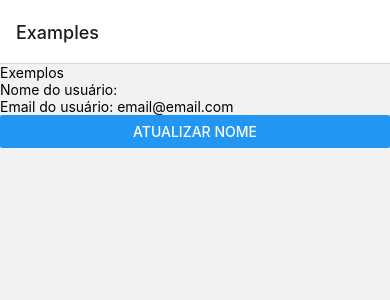
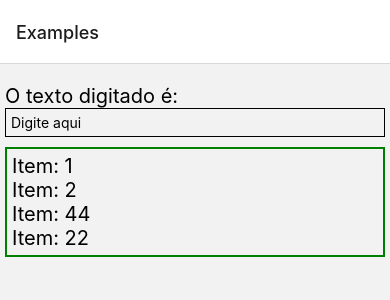
Before and after one commit to Mestres-da-Web/trilha-react-native, a React Native app: screen /Examples in a window 390 px wide. Shown: the top 300 px of the page. Built offline with nearby package versions, Linux system fonts and the light colour scheme.

Commit message:
6 - Aula 2

```diff
--- a/App.tsx
+++ b/App.tsx
@@ -1,7 +1,6 @@
 import { NavigationContainer } from "@react-navigation/native";
 import { createNativeStackNavigator } from "@react-navigation/native-stack";
 import Examples from "./src/screens/Examples";
-import ContextProvider from "./src/screens/Examples/useContext";
 import Login from "./src/screens/Login";
 import Products from "./src/screens/Products";
 
@@ -15,7 +14,6 @@ const Stack = createNativeStackNavigator<RootStackParamList>();
 
 export default function App() {
   return (
-    <ContextProvider>
     <NavigationContainer>
       <Stack.Navigator initialRouteName="Examples">
         <Stack.Screen name="Login" component={Login} />
@@ -29,6 +27,5 @@ export default function App() {
         <Stack.Screen name="Examples" component={Examples} />
       </Stack.Navigator>
     </NavigationContainer>
-    </ContextProvider>
   );
 }
--- a/src/screens/Examples/index.tsx
+++ b/src/screens/Examples/index.tsx
@@ -1,24 +1,8 @@
-import { useNavigation } from "@react-navigation/native";
-import { useContext } from "react";
-import { Button, Text, View } from "react-native";
-import { Context } from "./useContext";
+import { Text, View } from "react-native";
+import UseMemoExample from "./useMemo";
 
 const Examples = () => {
-  const contextData = useContext(Context);
-
-  return (
-    <View>
-      <Text>Exemplos</Text>
-      <Text>Nome do usuário: {contextData.name}</Text>
-      <Text>Email do usuário: {contextData.email}</Text>
-      <Button
-        title="Atualizar nome"
-        onPress={() => {
-          contextData.updateUsername("Jancer2");
-        }}
-      />
-    </View>
-  );
+  return <UseMemoExample />;
 };
 
 export default Examples;
--- /dev/null
+++ b/src/screens/Examples/useMemo/index.tsx
@@ -0,0 +1,78 @@
+import { useMemo, useState, memo } from "react";
+import { Text, TextInput, View, StyleSheet } from "react-native";
+
+interface Props {
+  items: number[];
+}
+
+const Numbers = ({ items }: Props) => {
+  console.log("Componente Numbers");
+  return (
+    <View style={styles.itemsContainer}>
+      {items.map((item) => {
+        return (
+          <Text key={item} style={styles.item}>
+            Item: {item}
+          </Text>
+        );
+      })}
+    </View>
+  );
+};
+
+const NumbersMemoized = memo(Numbers);
+
+const UseMemoExample = () => {
+  const [text, setText] = useState("");
+
+  const handleChangeText = (text: string) => {
+    setText(text);
+  };
+
+  const numbers = useMemo(() => {
+    return [1, 2, 44, 22];
+  }, []);
+
+  // {} === {} // false
+  // 1 === 1 // true
+
+  console.log("Componente UseMemoExample");
+
+  return (
+    <View style={styles.container}>
+      <Text style={styles.title}>O texto digitado é: {text}</Text>
+      <TextInput
+        style={styles.input}
+        onChangeText={handleChangeText}
+        placeholder="Digite aqui"
+      />
+
+      <NumbersMemoized items={numbers} />
+    </View>
+  );
+};
+
+const styles = StyleSheet.create({
+  container: {
+    margin: 5,
+    marginTop: 20,
+  },
+  title: {
+    fontSize: 20,
+  },
+  input: {
+    borderWidth: 1,
+    padding: 5,
+  },
+  itemsContainer: {
+    borderWidth: 2,
+    borderColor: "green",
+    marginTop: 10,
+    padding: 5,
+  },
+  item: {
+    fontSize: 20,
+  },
+});
+
+export default UseMemoExample;
```
Lines whose indentation alone changed are shown as unchanged.
